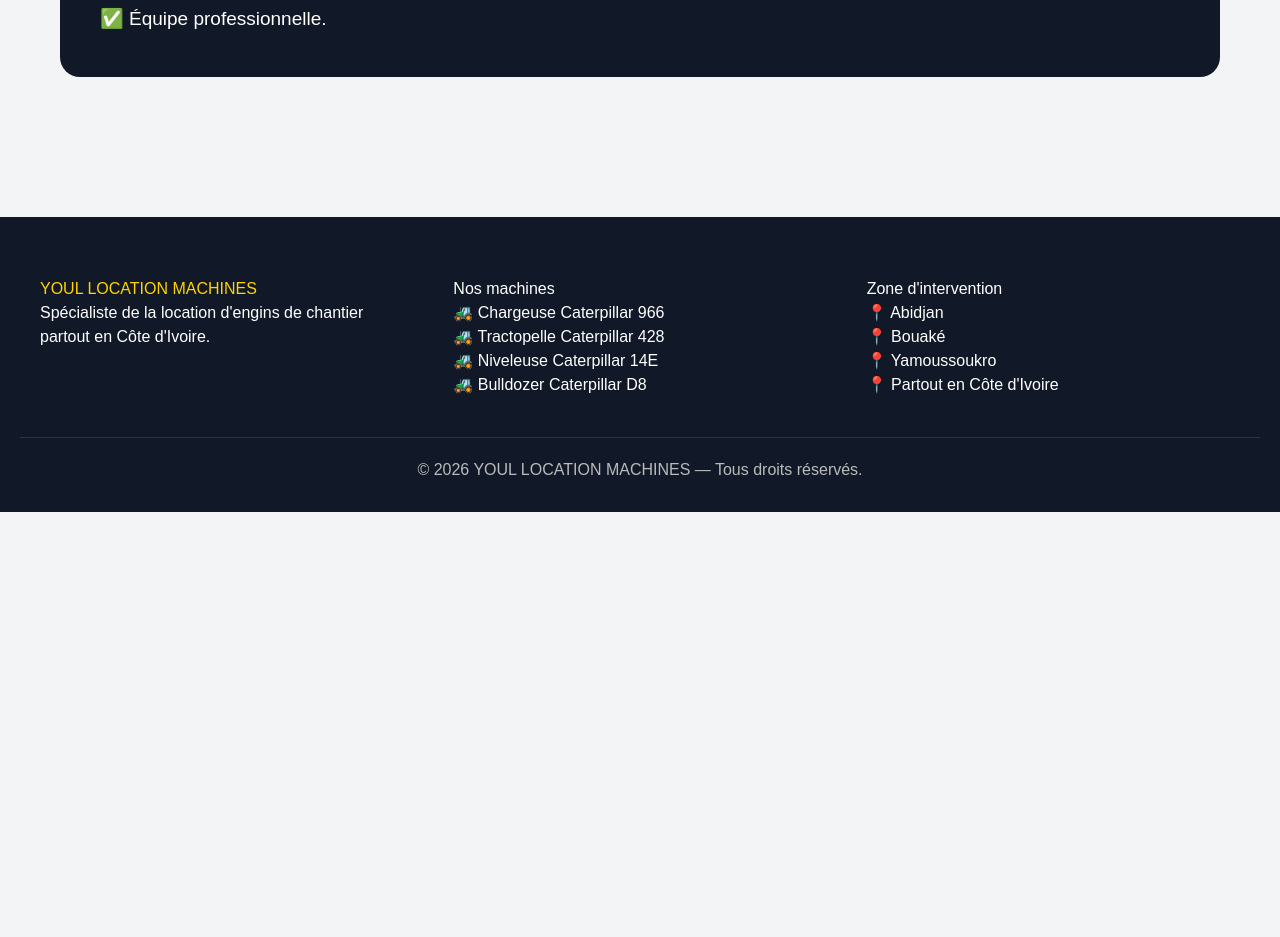
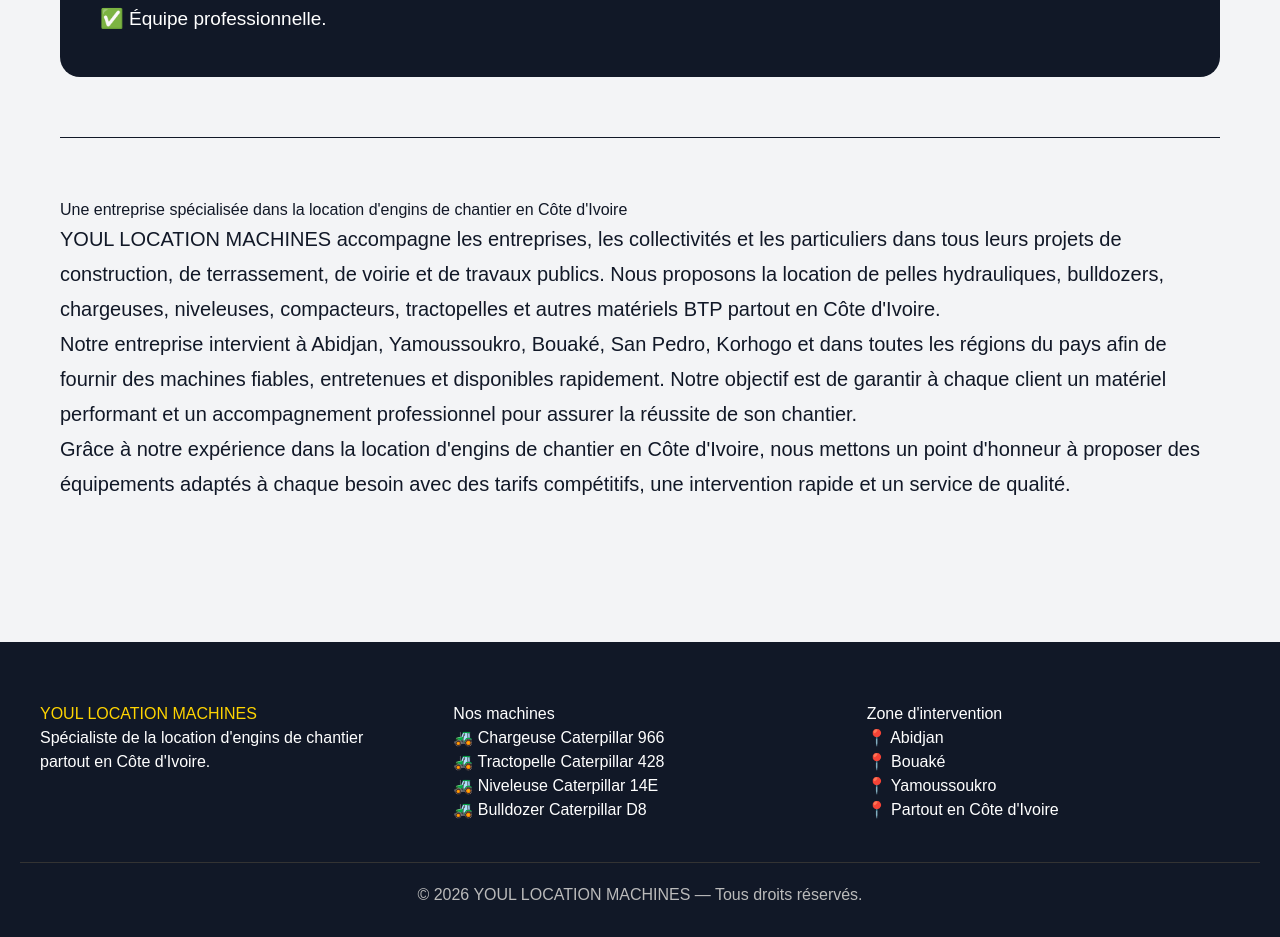
Before and after one commit to Youll133/youl-location-machines, a Next.js app: page /entreprise in a window 1280 px wide. Shown: the part 960-1897 px from the top of the page. Before the commit the page ends 1472 px from the top, so only its background shows below. Built offline with nearby package versions, Linux system fonts and the light colour scheme.

Commit message:
Optimisation SEO page entreprise

```diff
--- a/app/entreprise/page.tsx
+++ b/app/entreprise/page.tsx
@@ -119,6 +119,32 @@
           <li>✅ Équipe professionnelle.</li>
         </ul>
       </div>
+      <hr style={{ margin: "60px 0" }} />
+
+<h2>Une entreprise spécialisée dans la location d'engins de chantier en Côte d'Ivoire</h2>
+
+<p style={{ fontSize: "20px", lineHeight: "35px" }}>
+YOUL LOCATION MACHINES accompagne les entreprises, les collectivités et les
+particuliers dans tous leurs projets de construction, de terrassement, de
+voirie et de travaux publics. Nous proposons la location de pelles
+hydrauliques, bulldozers, chargeuses, niveleuses, compacteurs,
+tractopelles et autres matériels BTP partout en Côte d'Ivoire.
+</p>
+
+<p style={{ fontSize: "20px", lineHeight: "35px" }}>
+Notre entreprise intervient à Abidjan, Yamoussoukro, Bouaké, San Pedro,
+Korhogo et dans toutes les régions du pays afin de fournir des machines
+fiables, entretenues et disponibles rapidement. Notre objectif est de
+garantir à chaque client un matériel performant et un accompagnement
+professionnel pour assurer la réussite de son chantier.
+</p>
+
+<p style={{ fontSize: "20px", lineHeight: "35px" }}>
+Grâce à notre expérience dans la location d'engins de chantier en Côte
+d'Ivoire, nous mettons un point d'honneur à proposer des équipements
+adaptés à chaque besoin avec des tarifs compétitifs, une intervention
+rapide et un service de qualité.
+</p>
     </main>
   );
 }
```
